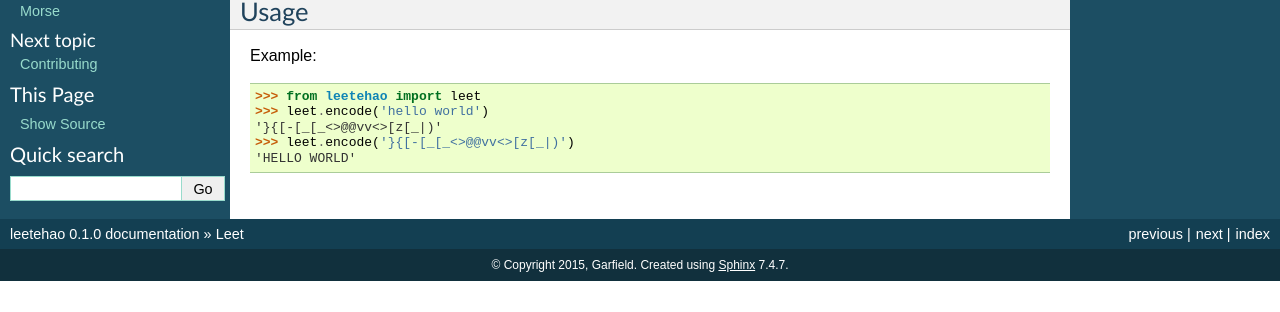
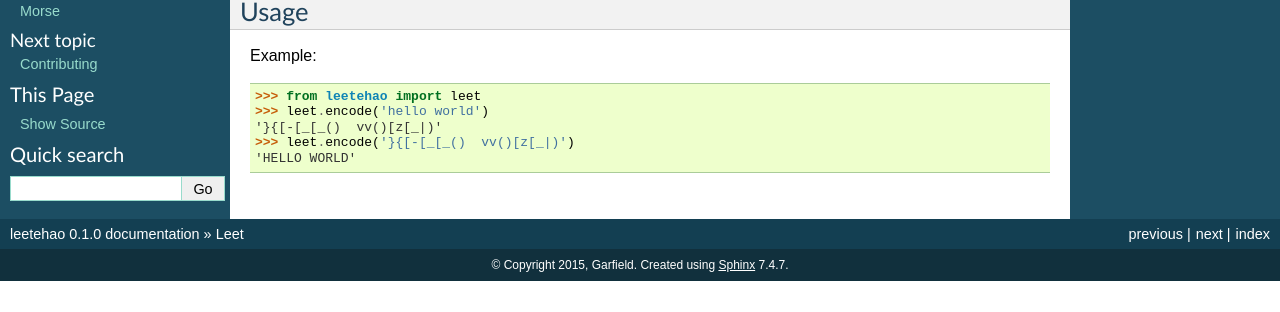
Before and after one commit to myyang/leetehao, a Sphinx documentation site: the page built from docs/sub/leet.rst, in a window 1280 px wide. Shown: the part 140-452 px from the top of the page. Built offline with Sphinx 7.4.7, drawn with Linux system fonts in a browser that asks for light colours.

Commit message:
Updated docs

```diff
--- a/docs/sub/leet.rst
+++ b/docs/sub/leet.rst
@@ -14,6 +14,6 @@
 
     >>> from leetehao import leet
     >>> leet.encode('hello world')
-    '}{[-[_[_<>@@vv<>[z[_|)'
-    >>> leet.encode('}{[-[_[_<>@@vv<>[z[_|)')
+    '}{[-[_[_()  vv()[z[_|)'
+    >>> leet.encode('}{[-[_[_()  vv()[z[_|)')
     'HELLO WORLD'
```
